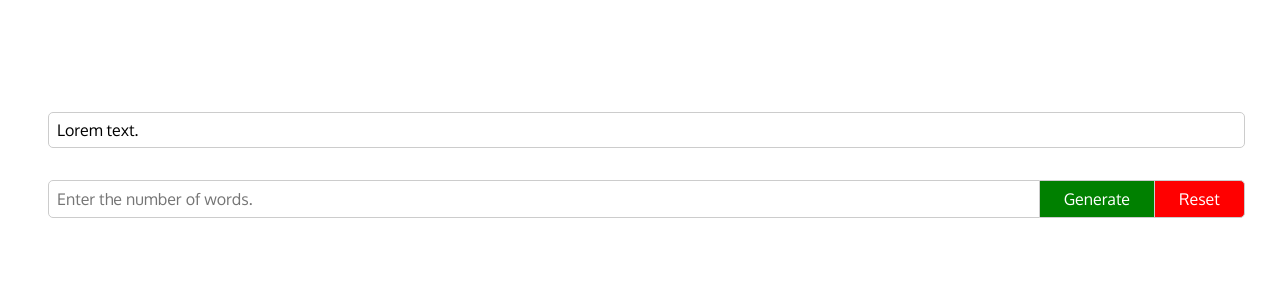
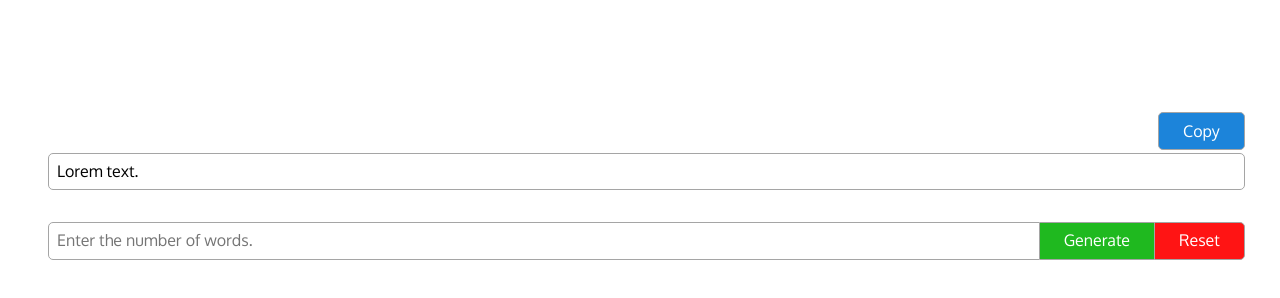
Before and after one commit to GaponVasa/Lorem-Generator, a plain HTML site: page index.html in a window 1280 px wide. Drawn offline with Linux system fonts and the light colour scheme.

Commit message:
add copy to clipboard using prompt

```diff
--- a/css/all.css
+++ b/css/all.css
@@ -12,26 +12,37 @@ body {
   width: 93.5%;
   padding: 0 3rem;
 }
+.field_wrapper {
+}
+.button_container {
+  display: flex;
+  justify-content: end;
+}
 .field {
-  border: 1px solid #ccc;
+  border: 1px solid #a5a5a5;
   border-radius: 5px;
   padding: 0.5rem;
+}
+.hide_btn {
+  visibility: hidden;
+}
+.right {
+  margin-bottom: 0.2rem;
 }
 .input_and_buttons_field {
   margin-top: 2rem;
   display: flex;
-  justify-content: space-around;
 }
 .numberWords {
   width: 90%;
-  border: 1px solid #ccc;
+  border: 1px solid #a5a5a5;
   border-top-left-radius: 5px;
   border-bottom-left-radius: 5px;
   padding: 0.5rem;
 }
 .numberWords:focus {
   outline: none;
-  border-color: orangered;
+  border-color: rgb(255, 174, 0);
 }
 .placeholder_red {
   border: 1px solid red;
@@ -46,25 +57,36 @@ body {
   cursor: pointer;
 }
 .green {
-  background-color: green;
+  background-color: #1fb91f;
   color: white;
   border-left: none;
   border-right: none;
-  border-top: 1px solid #ccc;
-  border-bottom: 1px solid #ccc;
+  border-top: 1px solid #a5a5a5;
+  border-bottom: 1px solid #a5a5a5;
 }
 .green:hover {
   background-color: white;
-  color: green;
+  color: #1fb91f;
 }
 .red {
-  background-color: red;
+  background-color: #ff1414;
   color: white;
-  border: 1px solid #ccc;
+  border: 1px solid #a5a5a5;
   border-bottom-right-radius: 5px;
   border-top-right-radius: 5px;
 }
 .red:hover {
   background-color: white;
-  color: red;
+  color: #ff1414;
 }
+.blue {
+  background-color: rgb(28, 132, 218);
+  color: white;
+  border: 1px solid #a5a5a5;
+  border-radius: 5px;
+  margin-top: 0.1 rem;
+}
+.blue:hover {
+  background-color: white;
+  color: rgb(28, 132, 218);
+}
--- a/index.html
+++ b/index.html
@@ -15,13 +15,21 @@
   <body>
     <main class="container">
       <div class="wrapper">
-        <div class="field">Lorem text.</div>
+        <div class="field_wrapper">
+          <div class="button_container">
+            <button type="button" id="btn-copy" class="btn blue right">
+              Copy
+            </button>
+          </div>
+
+          <div class="field">Lorem text.</div>
+        </div>
         <div class="input_and_buttons_field">
           <input
             type="text"
             name="numberWords"
             class="numberWords"
-            maxlength="20"
+            maxlength="6"
             placeholder="Enter the number of words."
           />
           <button type="button" id="btn-generate" class="btn green">
--- a/js/main.js
+++ b/js/main.js
@@ -6,17 +6,14 @@ const field = document.querySelector(".field");
 const numberWords = document.querySelector(".numberWords");
 const inputPlaceholder = numberWords.placeholder;
 const regular = /^\d+$/gm; //тільки цифри
+const buttonCopy = document.getElementById("btn-copy");
 
-buttonGenerate.addEventListener("click", inputValidation);
-
-buttonReset.addEventListener("click", function () {
-  numberWords.value = "";
-  field.innerHTML = "Lorem text.";
+buttonCopy.addEventListener("click", function () {
+  const valueField = field.innerHTML;
+  window.prompt("Copy to clipboard: Ctrl+C, Enter", valueField);
 });
 
-//2. додати кнопку скопіювати у буфер
-
-function inputValidation() {
+buttonGenerate.addEventListener("click", function () {
   const valueInput = numberWords.value;
   if (valueInput !== "" && regular.test(valueInput)) {
     numberWords.classList.remove("placeholder_red");
@@ -25,12 +22,17 @@ function inputValidation() {
     numberWords.classList.add("placeholder_red");
   }
   numberWords.value = "";
-}
+});
 
-numberWords.addEventListener("focus", () => {
+buttonReset.addEventListener("click", function () {
+  numberWords.value = "";
+  field.innerHTML = "Lorem text.";
+});
+
+numberWords.addEventListener("focus", function () {
   numberWords.placeholder = "";
 });
 
-numberWords.addEventListener("blur", () => {
+numberWords.addEventListener("blur", function () {
   numberWords.placeholder = inputPlaceholder;
 });
```
